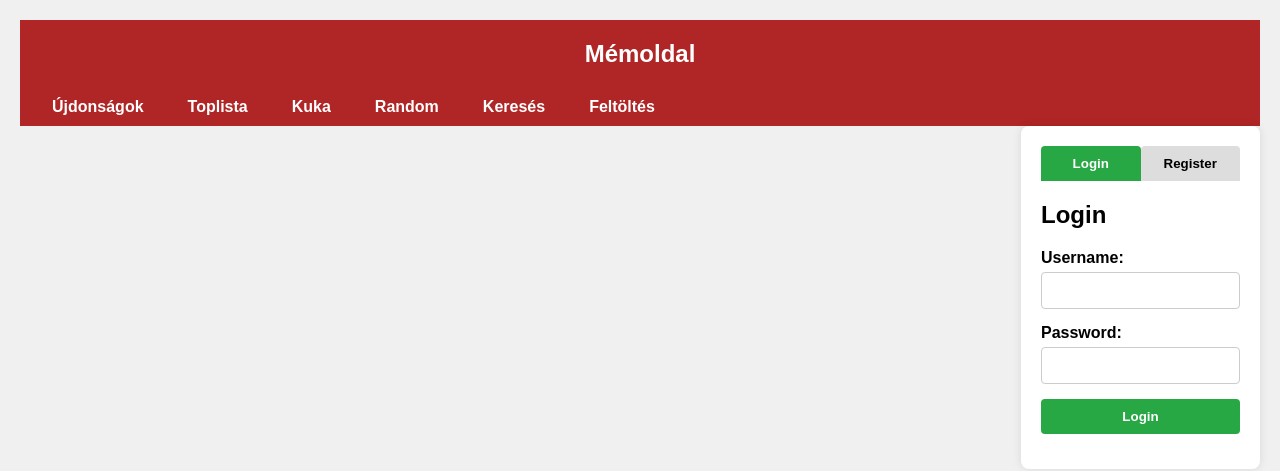
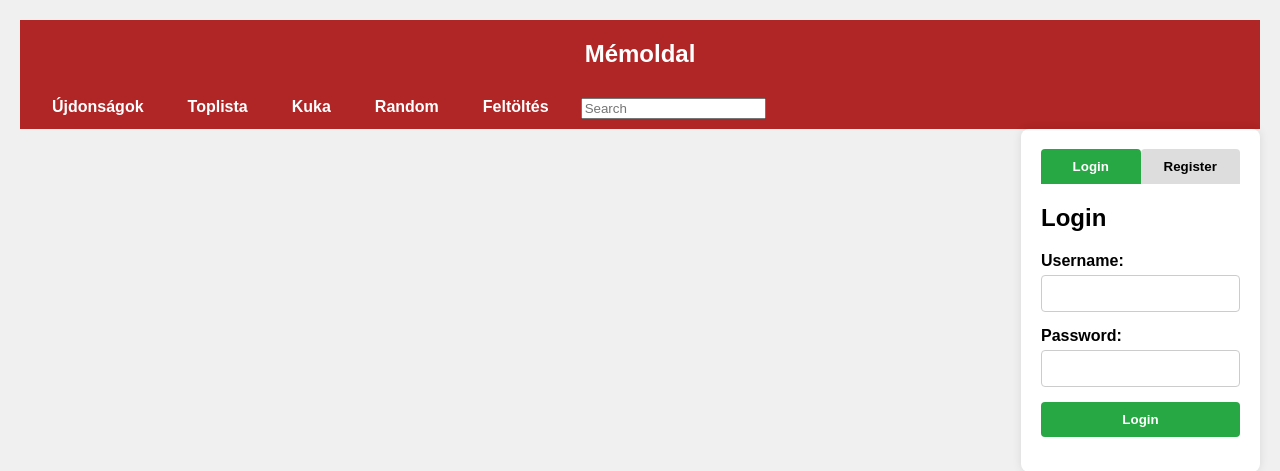
Before and after one commit to tatliHU/memewebsite, a Flask app: page /top in a window 1280 px wide. Shown: the top 471 px of the page. Run offline with Flask 3, Linux system fonts and the light colour scheme; data that the repository does not hold is empty; some libraries are stand-ins or nearby versions.

Commit message:
Added searchbar

```diff
--- a/main.py
+++ b/main.py
@@ -4,7 +4,7 @@ from flask_limiter.util import get_remote_address
 from scripts.register import register, verify
 from scripts.login import login
 from scripts.change_password import change_password
-from scripts.search import fresh, top, trash, random, posts_by_user
+from scripts.search import fresh, top, trash, random, posts_by_user, posts_by_title
 from scripts.upload import upload
 from scripts.vote import upvote, downvote
 import os
@@ -30,19 +30,23 @@ def index():
 
 @app.route("/fresh", methods=['GET'])
 def fresh_endpoint():
-    return render_template('index.html', func="fresh", page=1)
+    return render_template('index.html', func="fresh", page=1, query="")
 
 @app.route("/top", methods=['GET'])
 def top_endpoint():
-    return render_template('index.html', func="top", page=1)
+    return render_template('index.html', func="top", page=1, query="")
 
 @app.route("/trash", methods=['GET'])
 def trash_endpoint():
-    return render_template('index.html', func="trash", page=1)
+    return render_template('index.html', func="trash", page=1, query="")
 
 @app.route("/random", methods=['GET'])
 def random_endpoint():
-    return render_template('index.html', func="random", page=1)
+    return render_template('index.html', func="random", page=1, query="")
+
+@app.route("/search", methods=['GET'])
+def search_endpoint():
+    return render_template('index.html', func="search", page=1, query="title="+request.args.get('title'))
 
 @app.route("/upload", methods=['GET'])
 def upload_endpoint():
@@ -114,6 +118,10 @@ def trash_api_endpoint(page):
 def random_api_endpoint(page):
     return random(page, app=app)
 
+@app.route("/api/search/<page>", methods=['GET'])
+def search_api_endpoint(page):
+    return posts_by_title(request.args.get('title'), page, app=app)
+
 @app.route("/api/users/<page>", methods=['GET'])
 def users_api_endpoint(page):
     return posts_by_user(request.args.get('name', ''), page, app=app)
--- a/scripts/search.py
+++ b/scripts/search.py
@@ -52,6 +52,17 @@ def posts_by_user(user, page, app):
             WHERE username=%s;"""
     return to_json(search(sql, (page, user,), app))
 
+def posts_by_title(title, page, app):
+    sql = """SELECT p.post_id, p.title, p.url, p.published, p.username, p.approver, COALESCE(SUM(v.vote), 0) AS score,
+            p.tag_all, p.tag_emk, p.tag_gpk, p.tag_epk, p.tag_vbk, p.tag_vik, p.tag_kjk, p.tag_ttk, p.tag_gtk
+            FROM posts p
+            LEFT JOIN votes v ON p.post_id = v.post_id
+            WHERE p.title ILIKE %s
+            GROUP BY p.post_id
+            ORDER BY published
+            LIMIT 10 OFFSET (%s - 1) * 10;"""
+    return to_json(search(sql, ('%'+title+'%', page,), app))
+
 def search(sql, values, app):
     try:
         connection = psycopg2.connect(
--- a/static/script.js
+++ b/static/script.js
@@ -1,6 +1,6 @@
-async function loadImages(func, page) {
+async function loadImages(func, page, query) {
     try {
-        const response = await fetch(`http://localhost:5000/api/${func}/${page}`);
+        const response = await fetch(`http://localhost:5000/api/${func}/${page}?${query}`);
         const images = await response.json();
         displayImages(images);
     } catch (error) {
--- a/templates/index.html
+++ b/templates/index.html
@@ -14,14 +14,25 @@
             <li><a href="/top">Toplista</a></li>
             <li><a href="/trash">Kuka</a></li>
             <li><a href="/random">Random</a></li>
-            <li><a href="/search">Keresés</a></li>
             <li><a href="/upload">Feltöltés</a></li>
+            <form id="search-input" action="/search" method="GET">
+                <input type="text" name="title" placeholder="Search" value="">
+            </form>
         </ul>
     </div>
     <div class="container">
         <div class="gallery" id="gallery"></div>
         <script src="script.js"></script>
-        <script>loadImages('{{func}}', '{{page}}');</script>
+        <script>
+            loadImages('{{func}}', '{{page}}', '{{query}}');
+            const searchForm = document.getElementById('search-input');
+            searchForm.addEventListener('keydown', function(event) {
+                if (event.key === 'Enter') {
+                    event.preventDefault();
+                    searchForm.submit();
+                }
+            });
+        </script>
 
         <div class="form-container">
             <div class="tab-buttons">
```
Also changed, not shown: templates/upload.html (+10 -1 lines).
